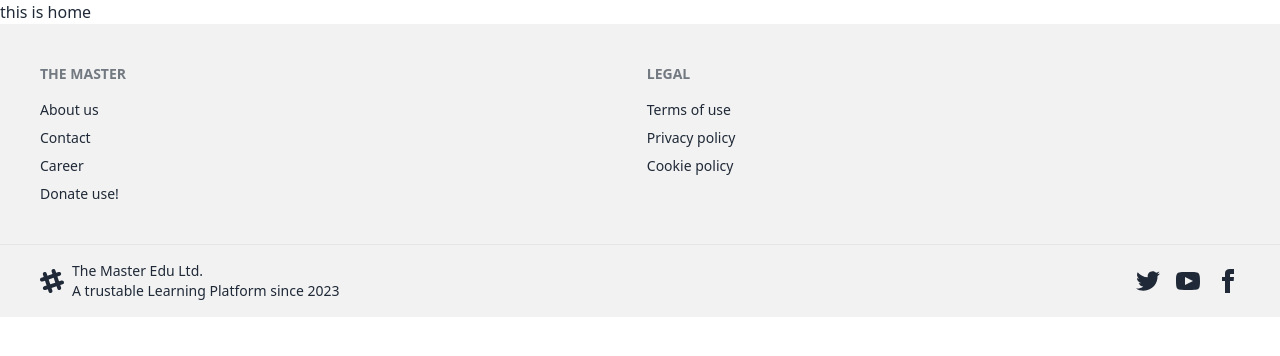
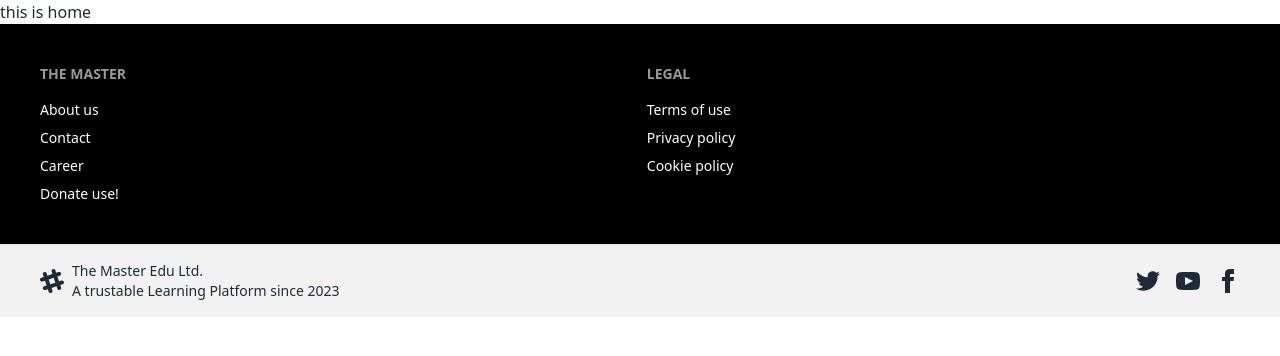
Before and after one commit to kamruzzaman-leeon/The-Master, a React (Vite) app: page / in a window 1280 px wide. Shown: the top 356 px of the page. Built offline with nearby package versions, Linux system fonts and the light colour scheme.

Commit message:
footer section added v.2

```diff
--- a/src/Pages/Shared/Footer/Footer.jsx
+++ b/src/Pages/Shared/Footer/Footer.jsx
@@ -1,7 +1,7 @@
 const Footer = () => {
     return (
         <footer>
-            <div className="footer p-10 bg-base-200 text-base-content">
+            <div className="footer p-10 bg-black text-white">
 
   <nav>
     <header className="footer-title">The Master</header>
```
